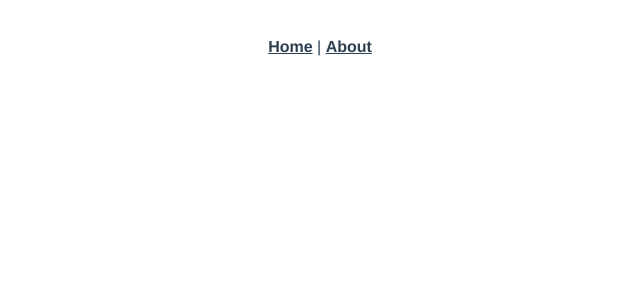
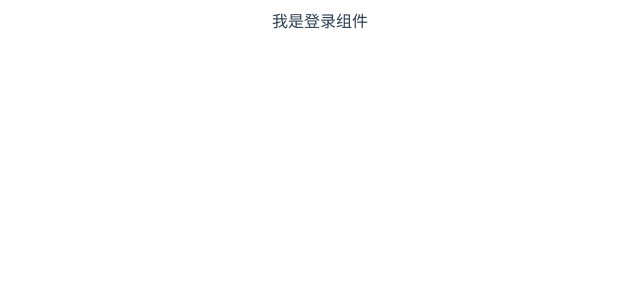
Before and after one commit to hwcctn/UML, a Vue app in the folder frontend/: page /#/login in a window 1280 px wide. Before the commit this address had no page. Shown: the top 300 px of the page, without its empty margins (320-960 px from the left). Built offline with nearby package versions, Linux system fonts and the light colour scheme.

Commit message:
initialization

```diff
--- a/frontend/package.json
+++ b/frontend/package.json
@@ -3,10 +3,11 @@
   "version": "0.1.0",
   "private": true,
   "scripts": {
-    "serve": "vue-cli-service serve",
+    "serve": "vue-cli-service serve --open",
     "build": "vue-cli-service build"
   },
   "dependencies": {
+    "axios": "^1.7.9",
     "core-js": "^3.8.3",
     "register-service-worker": "^1.7.2",
     "vue": "^3.2.13",
--- a/frontend/src/App.vue
+++ b/frontend/src/App.vue
@@ -1,8 +1,4 @@
 <template>
-  <nav>
-    <router-link to="/">Home</router-link> |
-    <router-link to="/about">About</router-link>
-  </nav>
   <router-view/>
 </template>
 
@@ -15,16 +11,4 @@
   color: #2c3e50;
 }
 
-nav {
-  padding: 30px;
-}
-
-nav a {
-  font-weight: bold;
-  color: #2c3e50;
-}
-
-nav a.router-link-exact-active {
-  color: #42b983;
-}
 </style>
--- a/frontend/src/router/index.js
+++ b/frontend/src/router/index.js
@@ -1,20 +1,20 @@
 import { createRouter, createWebHashHistory } from 'vue-router'
-import HomeView from '../views/HomeView.vue'
+import LoginView from '../views/login/index.vue'
 
 const routes = [
   {
-    path: '/',
-    name: 'home',
-    component: HomeView
+    path: '/login',
+    name: 'login',
+    component: LoginView
   },
   {
-    path: '/about',
-    name: 'about',
-    // route level code-splitting
-    // this generates a separate chunk (about.[hash].js) for this route
-    // which is lazy-loaded when the route is visited.
-    component: () => import(/* webpackChunkName: "about" */ '../views/AboutView.vue')
-  }
+    path:'/',
+
+    name:"head",
+    component:()=>import("../components/HelloWorld.vue")
+
+},
+
 ]
 
 const router = createRouter({
--- a/frontend/src/views/AboutView.vue
+++ /dev/null
@@ -1,5 +0,0 @@
-<template>
-  <div class="about">
-    <h1>This is an about page</h1>
-  </div>
-</template>
--- a/frontend/src/views/HomeView.vue
+++ /dev/null
@@ -1,18 +0,0 @@
-<template>
-  <div class="home">
-    <img alt="Vue logo" src="../assets/logo.png">
-    <HelloWorld msg="Welcome to Your Vue.js App"/>
-  </div>
-</template>
-
-<script>
-// @ is an alias to /src
-import HelloWorld from '@/components/HelloWorld.vue'
-
-export default {
-  name: 'HomeView',
-  components: {
-    HelloWorld
-  }
-}
-</script>
--- /dev/null
+++ b/frontend/src/views/login/index.vue
@@ -0,0 +1,13 @@
+<template>
+  <div>我是登录组件</div>
+</template>
+
+<script>
+export default {
+}
+
+</script>
+
+<style lang='stylus' scoped>
+
+</style>
--- a/frontend/vue.config.js
+++ b/frontend/vue.config.js
@@ -1,4 +1,15 @@
 const { defineConfig } = require('@vue/cli-service')
 module.exports = defineConfig({
-  transpileDependencies: true
+  transpileDependencies: true,
+  devServer: {
+    proxy: {
+      '/api': {
+        target: 'http://10.33.78.111:8081',
+        changeOrigin: true,
+        pathRewrite: {
+          '^/api': ''
+        }
+      },
+    }
+  }
 })
```
Also changed, not shown: frontend/src/api/index.js (added, +14 -0 lines), frontend/src/api/path.js (added, +9 -0 lines), 1 other file (tests, documents, lock files or other folders).
